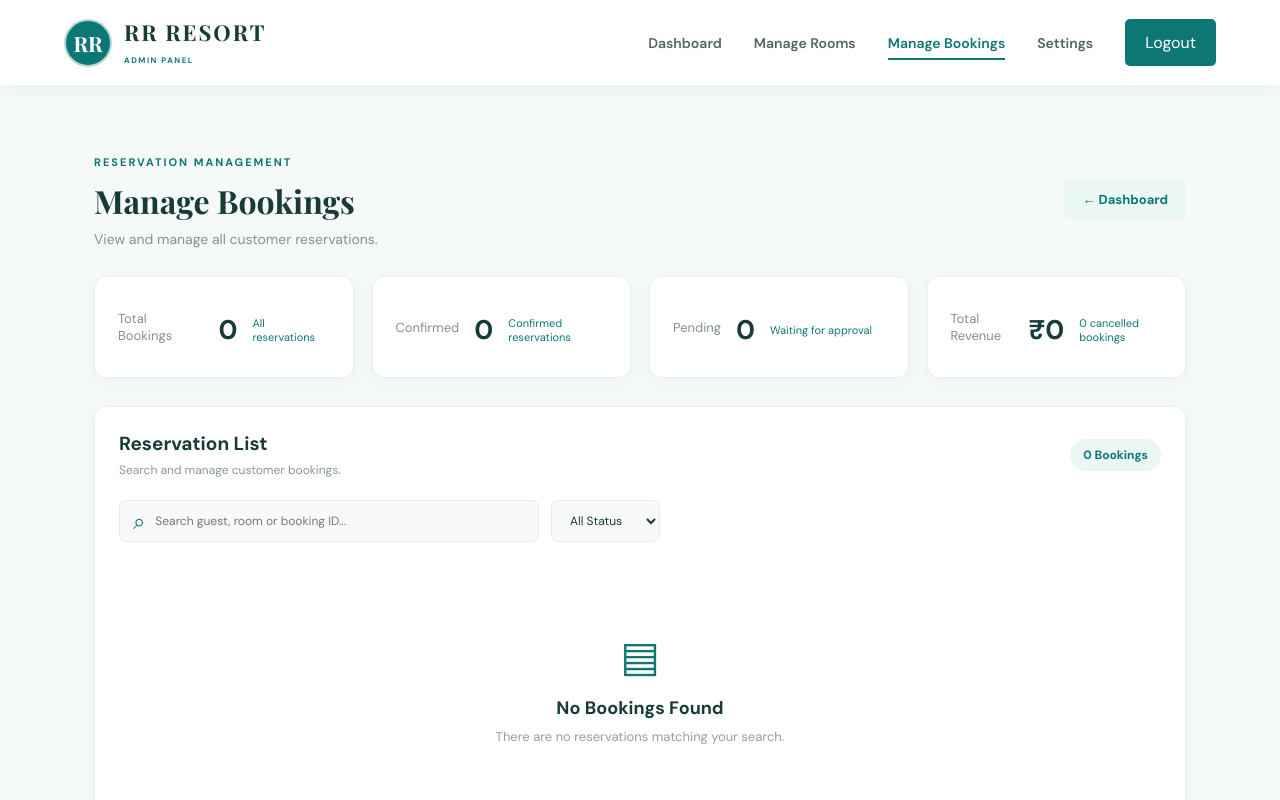
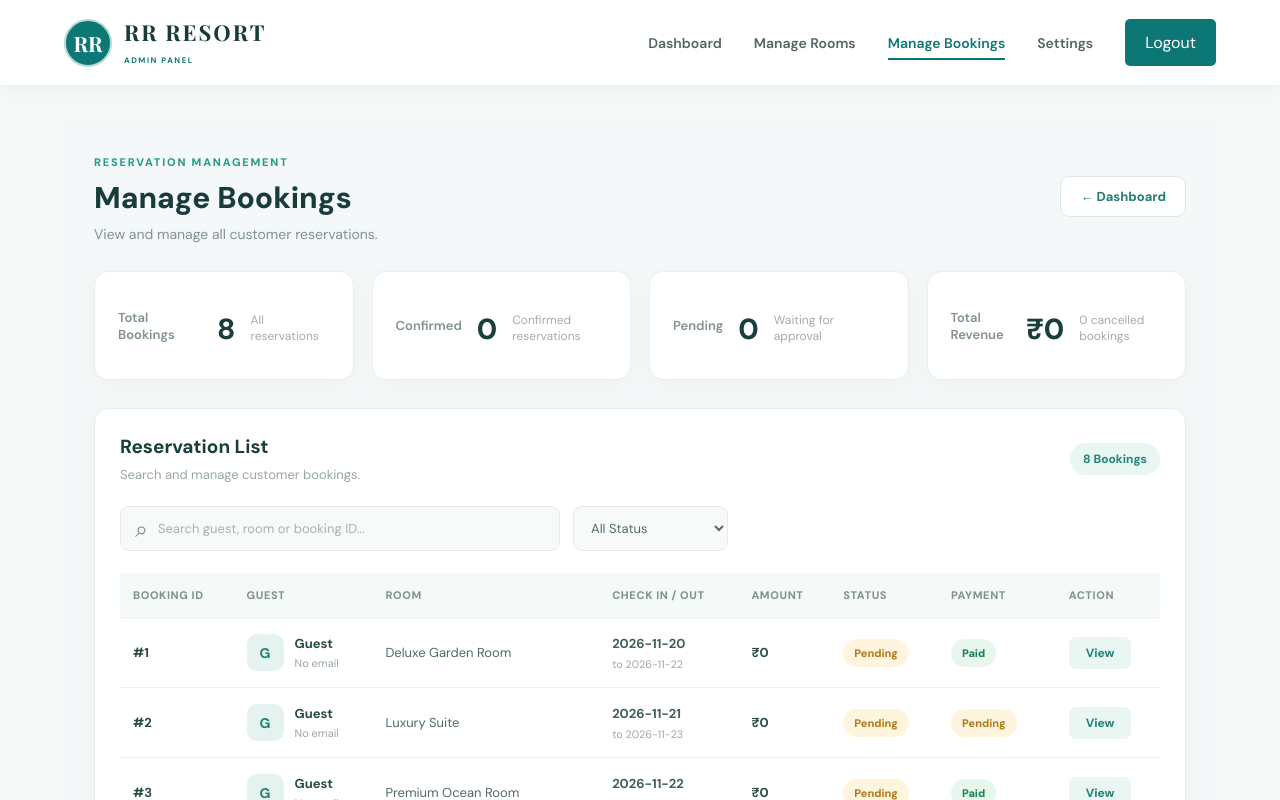
Before and after one commit to KiruthikaMegam/HotelBookingManagementSystem, a React (Vite) app: page /admin/bookings in a window 1280 px wide. Shown: the top 800 px of the page. Built offline with nearby package versions, Linux system fonts and the light colour scheme; sample sign-in values are in the browser's storage.

Commit message:
initial commint

```diff
--- a/src/admin/ManageBookings.css
+++ b/src/admin/ManageBookings.css
@@ -1,8 +1,14 @@
 
 .manage-bookings-page {
+  width: 100%;
+  min-height: 100vh;
   padding: 30px;
-  animation: fadeIn 0.5s ease;
+  background: #f5f8f8;
+  color: #243b3b;
+  box-sizing: border-box;
 }
+
+/* Heading */
 
 .manage-bookings-heading {
   display: flex;
@@ -12,136 +18,157 @@
   margin-bottom: 28px;
 }
 
+.admin-eyebrow {
+  display: inline-block;
+  color: #249b85;
+  font-size: 11px;
+  font-weight: 800;
+  letter-spacing: 1.8px;
+  margin-bottom: 9px;
+}
+
 .manage-bookings-heading h1 {
-  font-family: "Playfair Display", serif;
-  font-size: 32px;
-  color: #183b39;
-  margin: 8px 0;
+  margin: 0;
+  font-size: 30px;
+  font-weight: 750;
+  color: #173c3b;
 }
 
 .manage-bookings-heading p {
-  color: #849391;
+  margin: 8px 0 0;
+  color: #829291;
   font-size: 14px;
 }
 
-.admin-eyebrow {
-  color: #0d7775;
-  font-size: 11px;
-  font-weight: 700;
-  letter-spacing: 2px;
-}
-
 .booking-back-btn {
-  background: #eaf7f5;
-  color: #0d7775;
-  padding: 11px 18px;
-  border-radius: 7px;
+  padding: 11px 19px;
+  background: #ffffff;
+  color: #247d70;
+  border: 1px solid #dce9e6;
+  border-radius: 9px;
+  text-decoration: none;
   font-size: 13px;
   font-weight: 700;
-  transition: 0.3s;
+  transition: 0.25s;
 }
 
 .booking-back-btn:hover {
-  background: #0d7775;
-  color: white;
-  transform: translateY(-2px);
+  background: #e8f6f2;
+  border-color: #249b85;
 }
+
+/* Success message */
 
 .booking-success-message {
   display: flex;
   justify-content: space-between;
   align-items: center;
-  background: #e5f7ed;
-  color: #21834d;
-  padding: 13px 17px;
-  border-radius: 8px;
-  margin-bottom: 20px;
-  font-size: 13px;
+  background: #e8f8f0;
+  border: 1px solid #c5ebd7;
+  color: #16834e;
+  padding: 14px 18px;
+  border-radius: 10px;
+  margin-bottom: 22px;
+  font-size: 14px;
+  font-weight: 600;
 }
 
 .booking-success-message button {
+  background: transparent;
   border: none;
-  background: none;
-  color: inherit;
-  font-size: 22px;
+  color: #16834e;
+  font-size: 23px;
+  cursor: pointer;
 }
+
+/* Statistics */
 
 .booking-stat-grid {
   display: grid;
-  grid-template-columns: repeat(4, 1fr);
+  grid-template-columns: repeat(4, minmax(0, 1fr));
   gap: 18px;
   margin-bottom: 28px;
 }
 
 .booking-stat-card {
-  background: white;
+  background: #ffffff;
   padding: 23px;
-  border: 1px solid #e8f0ee;
-  border-radius: 12px;
-  box-shadow: 0 5px 18px rgba(24, 59, 57, 0.04);
-  transition: 0.3s;
+  border: 1px solid #e8efed;
+  border-radius: 14px;
+  box-shadow: 0 4px 18px rgba(31, 73, 65, 0.035);
+  transition: 0.25s;
+  position: relative;
+  overflow: hidden;
 }
 
 .booking-stat-card:hover {
-  transform: translateY(-5px);
-  box-shadow: 0 12px 25px rgba(24, 59, 57, 0.09);
+  transform: translateY(-4px);
+  box-shadow: 0 9px 24px rgba(31, 73, 65, 0.08);
 }
 
 .booking-stat-card span {
-  color: #82918f;
+  display: block;
   font-size: 13px;
+  color: #82918e;
+  font-weight: 600;
 }
 
 .booking-stat-card h2 {
-  color: #183b39;
-  font-size: 27px;
-  margin: 12px 0 7px;
+  margin: 15px 0 8px;
+  color: #193f3b;
+  font-size: 29px;
+  font-weight: 750;
 }
 
 .booking-stat-card small {
-  color: #0d7775;
-  font-size: 11px;
+  color: #a1adaa;
+  font-size: 12px;
 }
 
+/* Booking table card */
+
 .booking-table-card {
-  background: white;
-  border: 1px solid #e8f0ee;
-  border-radius: 13px;
-  padding: 24px;
-  box-shadow: 0 5px 18px rgba(24, 59, 57, 0.04);
+  background: #ffffff;
+  border: 1px solid #e7efec;
+  border-radius: 15px;
+  padding: 25px;
+  box-shadow: 0 4px 20px rgba(31, 73, 65, 0.035);
 }
 
 .booking-table-heading {
   display: flex;
+  align-items: center;
   justify-content: space-between;
-  align-items: center;
   gap: 15px;
-  margin-bottom: 22px;
+  margin-bottom: 23px;
 }
 
 .booking-table-heading h2 {
+  color: #193f3b;
   font-size: 19px;
-  color: #183b39;
+  margin: 0;
 }
 
 .booking-table-heading p {
-  color: #8a9997;
-  font-size: 12px;
-  margin-top: 6px;
+  color: #9aa7a4;
+  font-size: 13px;
+  margin: 7px 0 0;
 }
 
 .booking-count {
-  background: #eaf7f5;
-  color: #0d7775;
+  background: #e9f6f2;
+  color: #218675;
   padding: 8px 13px;
   border-radius: 20px;
   font-size: 12px;
   font-weight: 700;
 }
 
+/* Filters */
+
 .booking-filters {
   display: flex;
-  gap: 12px;
+  gap: 13px;
   margin-bottom: 22px;
 }
 
@@ -150,37 +177,53 @@
   align-items: center;
   gap: 10px;
   flex: 1;
-  max-width: 420px;
-  background: #f7faf9;
-  border: 1px solid #e6eeec;
-  border-radius: 7px;
-  padding: 0 13px;
+  max-width: 440px;
+  background: #f8faf9;
+  border: 1px solid #e4ece9;
+  border-radius: 9px;
+  padding: 0 14px;
+  transition: 0.2s;
+}
+
+.booking-search:focus-within {
+  border-color: #42a995;
+  background: #ffffff;
+  box-shadow: 0 0 0 3px rgba(36, 155, 133, 0.08);
 }
 
 .booking-search span {
-  color: #0d7775;
-  font-size: 22px;
+  color: #78928b;
+  font-size: 23px;
 }
 
 .booking-search input {
   width: 100%;
-  padding: 12px 0;
+  height: 43px;
   border: none;
   outline: none;
   background: transparent;
-  font-size: 12px;
-  color: #183b39;
+  color: #294541;
+  font-size: 13px;
+}
+
+.booking-search input::placeholder {
+  color: #a6b2af;
 }
 
 .booking-filters select {
-  padding: 11px 14px;
-  border: 1px solid #e6eeec;
-  border-radius: 7px;
-  background: #f7faf9;
-  color: #183b39;
+  min-width: 155px;
+  padding: 0 13px;
+  height: 45px;
+  border: 1px solid #e4ece9;
+  border-radius: 9px;
+  background: #f8faf9;
+  color: #526d67;
   outline: none;
-  font-size: 12px;
+  font-size: 13px;
+  cursor: pointer;
 }
+
+/* Table */
 
 .booking-table-wrapper {
   width: 100%;
@@ -190,25 +233,29 @@
 .booking-table {
   width: 100%;
   border-collapse: collapse;
-  min-width: 950px;
+  white-space: nowrap;
+}
+
+.booking-table thead {
+  background: #f5f9f7;
 }
 
 .booking-table th {
-  background: #f5faf9;
-  color: #82918f;
+  padding: 15px 13px;
+  text-align: left;
+  color: #80928d;
   font-size: 11px;
-  font-weight: 700;
-  text-align: left;
-  padding: 15px 12px;
-  white-space: nowrap;
+  font-weight: 750;
+  text-transform: uppercase;
+  letter-spacing: 0.6px;
+  border-bottom: 1px solid #eaf0ed;
 }
 
 .booking-table td {
-  padding: 15px 12px;
-  border-bottom: 1px solid #edf2f1;
-  color: #526663;
-  font-size: 12px;
-  white-space: nowrap;
+  padding: 16px 13px;
+  border-bottom: 1px solid #edf2f0;
+  color: #526b65;
+  font-size: 13px;
 }
 
 .booking-table tbody tr {
@@ -216,177 +263,251 @@
 }
 
 .booking-table tbody tr:hover {
-  background: #f9fcfb;
+  background: #f8fbfa;
 }
 
 .booking-table td strong {
-  color: #183b39;
+  color: #294b44;
+  font-weight: 700;
 }
+
+/* Guest */
 
 .booking-guest {
   display: flex;
   align-items: center;
-  gap: 10px;
+  gap: 11px;
 }
 
 .booking-avatar {
-  width: 34px;
-  height: 34px;
+  width: 37px;
+  height: 37px;
+  border-radius: 10px;
+  background: #e4f3ef;
+  color: #218675;
+  display: flex;
+  align-items: center;
+  justify-content: center;
+  font-size: 14px;
+  font-weight: 800;
   flex-shrink: 0;
-  display: flex;
-  justify-content: center;
-  align-items: center;
-  background: #eaf7f5;
-  color: #0d7775;
-  border-radius: 50%;
-  font-weight: 700;
 }
 
-.booking-guest div:last-child {
-  display: flex;
-  flex-direction: column;
-  gap: 4px;
+.booking-guest strong {
+  display: block;
+  font-size: 13px;
 }
 
-.booking-guest small,
-.booking-dates small {
-  color: #91a09e;
-  font-size: 10px;
+.booking-guest small {
+  display: block;
+  color: #9aa8a4;
+  font-size: 11px;
+  margin-top: 4px;
 }
 
-.booking-dates {
-  display: flex;
-  flex-direction: column;
-  gap: 5px;
+.booking-dates span {
+  display: block;
+  color: #405f57;
+  font-weight: 650;
 }
+
+.booking-dates small {
+  display: block;
+  margin-top: 5px;
+  color: #9aa8a4;
+}
+
+/* Status */
 
 .booking-status,
 .payment-status {
-  display: inline-block;
-  padding: 6px 10px;
+  display: inline-flex;
+  align-items: center;
+  justify-content: center;
+  padding: 7px 11px;
   border-radius: 20px;
-  font-size: 10px;
-  font-weight: 700;
+  font-size: 11px;
+  font-weight: 750;
 }
 
-.booking-confirmed,
-.payment-paid {
-  background: #e5f7ed;
-  color: #21834d;
+.booking-confirmed {
+  color: #16834e;
+  background: #e7f7ed;
 }
 
 .booking-pending {
-  background: #fff4dc;
-  color: #b77a14;
+  color: #b17a18;
+  background: #fff5df;
 }
 
-.booking-cancelled,
-.payment-unpaid {
+.booking-cancelled {
+  color: #d34e4e;
   background: #ffeded;
-  color: #cf5656;
 }
 
+.payment-paid {
+  color: #16834e;
+  background: #e7f7ed;
+}
+
+.payment-unpaid {
+  color: #b17a18;
+  background: #fff5df;
+}
+
+/* View button */
+
 .booking-view-btn {
-  background: #eaf7f5;
-  color: #0d7775;
+  padding: 8px 17px;
+  background: #e9f6f2;
+  color: #218675;
   border: none;
-  border-radius: 5px;
-  padding: 8px 13px;
-  font-size: 11px;
-  font-weight: 700;
-  transition: 0.3s;
+  border-radius: 7px;
+  font-size: 12px;
+  font-weight: 750;
+  cursor: pointer;
+  transition: 0.2s;
 }
 
 .booking-view-btn:hover {
-  background: #0d7775;
-  color: white;
+  background: #218675;
+  color: #ffffff;
 }
 
+/* Empty state */
+
 .booking-empty {
+  padding: 65px 20px;
   text-align: center;
-  padding: 65px 20px;
 }
 
 .booking-empty div {
-  font-size: 42px;
-  color: #0d7775;
-  margin-bottom: 12px;
+  width: 60px;
+  height: 60px;
+  border-radius: 16px;
+  background: #edf6f3;
+  color: #269780;
+  display: flex;
+  align-items: center;
+  justify-content: center;
+  font-size: 28px;
+  margin: 0 auto 15px;
 }
 
 .booking-empty h3 {
-  color: #183b39;
-  font-size: 18px;
+  color: #31534b;
+  font-size: 17px;
+  margin: 0 0 8px;
 }
 
 .booking-empty p {
-  color: #91a09e;
+  color: #9aa8a4;
   font-size: 13px;
-  margin-top: 8px;
+  margin: 0;
 }
+
+/* Booking modal */
 
 .booking-modal-overlay {
   position: fixed;
   inset: 0;
   z-index: 1000;
+  background: rgba(16, 39, 35, 0.55);
+  backdrop-filter: blur(4px);
   display: flex;
+  align-items: center;
   justify-content: center;
-  align-items: center;
   padding: 20px;
-  background: rgba(12, 35, 34, 0.65);
-  backdrop-filter: blur(5px);
+  overflow-y: auto;
 }
 
 .booking-details-modal {
   position: relative;
   width: 100%;
-  max-width: 520px;
+  max-width: 650px;
   max-height: 90vh;
   overflow-y: auto;
-  background: white;
+  background: #ffffff;
+  border-radius: 17px;
   padding: 30px;
-  border-radius: 14px;
-  box-shadow: 0 20px 60px rgba(0, 0, 0, 0.2);
-  animation: fadeIn 0.3s ease;
+  box-shadow: 0 20px 65px rgba(0, 0, 0, 0.18);
+  animation: bookingModalOpen 0.25s ease;
+}
+
+@keyframes bookingModalOpen {
+  from {
+    opacity: 0;
+    transform: translateY(15px);
+  }
+
+  to {
+    opacity: 1;
+    transform: translateY(0);
+  }
 }
 
 .booking-modal-close {
   position: absolute;
-  top: 15px;
-  right: 18px;
-  background: none;
+  top: 20px;
+  right: 21px;
+  width: 34px;
+  height: 34px;
   border: none;
-  color: #849391;
-  font-size: 25px;
+  border-radius: 9px;
+  background: #f1f5f3;
+  color: #61766f;
+  font-size: 22px;
+  cursor: pointer;
+}
+
+.booking-modal-close:hover {
+  background: #ffecec;
+  color: #d34e4e;
 }
 
 .booking-details-modal h2 {
-  color: #183b39;
-  font-family: "Playfair Display", serif;
-  font-size: 25px;
-  margin: 9px 0 22px;
+  color: #193f3b;
+  font-size: 23px;
+  margin: 0 0 23px;
 }
 
 .booking-detail-list {
-  border-top: 1px solid #edf2f1;
+  border: 1px solid #eaf0ed;
+  border-radius: 11px;
+  overflow: hidden;
 }
 
 .booking-detail-list p {
   display: flex;
   justify-content: space-between;
-  gap: 15px;
-  padding: 12px 0;
-  border-bottom: 1px solid #edf2f1;
-  font-size: 12px;
+  align-items: flex-start;
+  gap: 20px;
+  padding: 13px 16px;
+  margin: 0;
+  border-bottom: 1px solid #edf2f0;
+  font-size: 13px;
 }
 
-.booking-detail-list span {
-  color: #82918f;
+.booking-detail-list p:last-child {
+  border-bottom: none;
 }
 
-.booking-detail-list strong {
-  color: #183b39;
+.booking-detail-list p:nth-child(even) {
+  background: #f8faf9;
+}
+
+.booking-detail-list p span {
+  color: #899994;
+  flex: 0 0 40%;
+}
+
+.booking-detail-list p strong {
+  color: #35554d;
   text-align: right;
+  overflow-wrap: anywhere;
 }
+
+/* Modal actions */
 
 .booking-modal-actions {
   display: flex;
@@ -397,42 +518,59 @@
 
 .booking-modal-actions button {
   flex: 1;
-  min-width: 110px;
+  min-width: 125px;
+  padding: 12px 14px;
   border: none;
-  border-radius: 6px;
-  padding: 11px 13px;
-  font-size: 11px;
-  font-weight: 700;
-  transition: 0.3s;
-}
-
-.booking-modal-actions button:hover {
-  transform: translateY(-2px);
+  border-radius: 8px;
+  font-size: 12px;
+  font-weight: 750;
+  cursor: pointer;
+  transition: 0.2s;
 }
 
 .booking-confirm-action {
-  background: #e5f7ed;
-  color: #21834d;
+  background: #218c69;
+  color: #ffffff;
+}
+
+.booking-confirm-action:hover {
+  background: #176c50;
 }
 
 .booking-cancel-action {
-  background: #ffeded;
-  color: #cf5656;
+  background: #fff0f0;
+  color: #d34e4e;
+}
+
+.booking-cancel-action:hover {
+  background: #d34e4e;
+  color: #ffffff;
 }
 
 .booking-payment-action {
-  background: #eaf7f5;
-  color: #0d7775;
+  background: #e9f3ff;
+  color: #3979ba;
+}
+
+.booking-payment-action:hover {
+  background: #3979ba;
+  color: #ffffff;
 }
 
 .booking-close-action {
-  background: #f0f3f2;
-  color: #526663;
+  background: #eef2f0;
+  color: #60736c;
 }
+
+.booking-close-action:hover {
+  background: #dfe8e4;
+}
+
+/* Responsive */
 
 @media (max-width: 1100px) {
   .booking-stat-grid {
-    grid-template-columns: repeat(2, 1fr);
+    grid-template-columns: repeat(2, minmax(0, 1fr));
   }
 }
 
@@ -447,7 +585,7 @@
   }
 
   .manage-bookings-heading h1 {
-    font-size: 26px;
+    font-size: 25px;
   }
 
   .booking-table-card {
@@ -459,17 +597,11 @@
   }
 
   .booking-search {
-    max-width: 100%;
+    max-width: none;
   }
 
   .booking-filters select {
     width: 100%;
-  }
-}
-
-@media (max-width: 480px) {
-  .booking-stat-grid {
-    grid-template-columns: 1fr;
   }
 
   .booking-table-heading {
@@ -478,26 +610,38 @@
   }
 
   .booking-details-modal {
-    padding: 23px 18px;
+    padding: 23px 17px;
+  }
+}
+
+@media (max-width: 480px) {
+  .booking-stat-grid {
+    grid-template-columns: 1fr;
+    gap: 12px;
+  }
+
+  .booking-stat-card {
+    padding: 18px;
+  }
+
+  .booking-stat-card h2 {
+    font-size: 25px;
   }
 
   .booking-detail-list p {
-    font-size: 11px;
+    flex-direction: column;
+    gap: 6px;
+  }
+
+  .booking-detail-list p strong {
+    text-align: left;
+  }
+
+  .booking-modal-actions {
+    flex-direction: column;
+  }
+
+  .booking-modal-actions button {
+    width: 100%;
   }
 }
-
-
-.booking-detail-list strong {
-  max-width: 65%;
-  overflow-wrap: anywhere;
-}
-
-@media (max-width: 480px) {
-  .booking-detail-list p {
-    align-items: flex-start;
-  }
-
-  .booking-detail-list strong {
-    max-width: 62%;
-  }
-}
--- a/src/data/hotelData.js
+++ b/src/data/hotelData.js
@@ -418,7 +418,128 @@ export const initialRooms = [
   }
 ];
 
-export const initialBookings = [];
+export const initialBookings = [
+  {
+    id: 1,
+    customerId: 1,
+    customerName: "Arun Kumar",
+    customerEmail: "arun@gmail.com",
+    customerPhone: "9876543210",
+    roomId: 1,
+    roomName: "Deluxe Room",
+    checkIn: "2026-11-20",
+    checkOut: "2026-11-22",
+    guests: 2,
+    totalAmount: 5000,
+    paymentStatus: "Paid",
+    bookingStatus: "Confirmed"
+  },
+  {
+    id: 2,
+    customerId: 2,
+    customerName: "Priya Sharma",
+    customerEmail: "priya@gmail.com",
+    customerPhone: "9876543211",
+    roomId: 2,
+    roomName: "Standard Room",
+    checkIn: "2026-11-21",
+    checkOut: "2026-11-23",
+    guests: 2,
+    totalAmount: 3000,
+    paymentStatus: "Pending",
+    bookingStatus: "Pending"
+  },
+  {
+    id: 3,
+    customerId: 3,
+    customerName: "Rahul Raj",
+    customerEmail: "rahul@gmail.com",
+    customerPhone: "9876543212",
+    roomId: 3,
+    roomName: "Luxury Suite",
+    checkIn: "2026-11-22",
+    checkOut: "2026-11-25",
+    guests: 3,
+    totalAmount: 9000,
+    paymentStatus: "Paid",
+    bookingStatus: "Confirmed"
+  },
+  {
+    id: 4,
+    customerId: 4,
+    customerName: "Sneha Devi",
+    customerEmail: "sneha@gmail.com",
+    customerPhone: "9876543213",
+    roomId: 4,
+    roomName: "Family Room",
+    checkIn: "2026-11-24",
+    checkOut: "2026-11-26",
+    guests: 4,
+    totalAmount: 7000,
+    paymentStatus: "Pending",
+    bookingStatus: "Pending"
+  },
+  {
+    id: 5,
+    customerId: 5,
+    customerName: "Vijay Kumar",
+    customerEmail: "vijay@gmail.com",
+    customerPhone: "9876543214",
+    roomId: 5,
+    roomName: "Premium Room",
+    checkIn: "2026-11-15",
+    checkOut: "2026-11-17",
+    guests: 2,
+    totalAmount: 6000,
+    paymentStatus: "Paid",
+    bookingStatus: "Completed"
+  },
+  {
+    id: 6,
+    customerId: 6,
+    customerName: "Divya Lakshmi",
+    customerEmail: "divya@gmail.com",
+    customerPhone: "9876543215",
+    roomId: 6,
+    roomName: "Deluxe Room",
+    checkIn: "2026-11-18",
+    checkOut: "2026-11-20",
+    guests: 2,
+    totalAmount: 5000,
+    paymentStatus: "Paid",
+    bookingStatus: "Confirmed"
+  },
+  {
+    id: 7,
+    customerId: 7,
+    customerName: "Karthik S",
+    customerEmail: "karthik@gmail.com",
+    customerPhone: "9876543216",
+    roomId: 7,
+    roomName: "Standard Room",
+    checkIn: "2026-11-25",
+    checkOut: "2026-11-27",
+    guests: 1,
+    totalAmount: 3000,
+    paymentStatus: "Refunded",
+    bookingStatus: "Cancelled"
+  },
+  {
+    id: 8,
+    customerId: 8,
+    customerName: "Meena Rani",
+    customerEmail: "meena@gmail.com",
+    customerPhone: "9876543217",
+    roomId: 8,
+    roomName: "Luxury Suite",
+    checkIn: "2026-11-28",
+    checkOut: "2026-11-30",
+    guests: 3,
+    totalAmount: 9000,
+    paymentStatus: "Paid",
+    bookingStatus: "Confirmed"
+  }
+];
 
 export const initialAdmin = {
   name: "RR Resort Admin",
```
